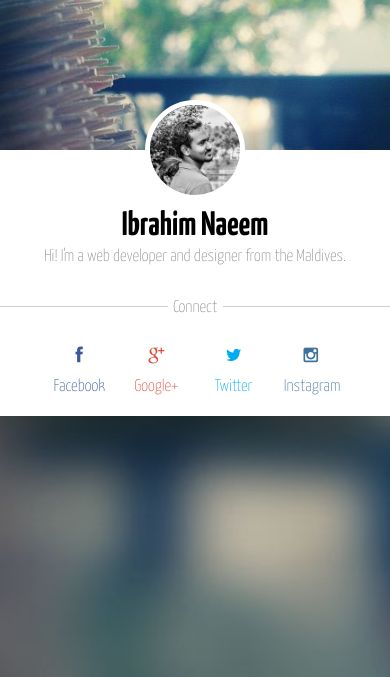
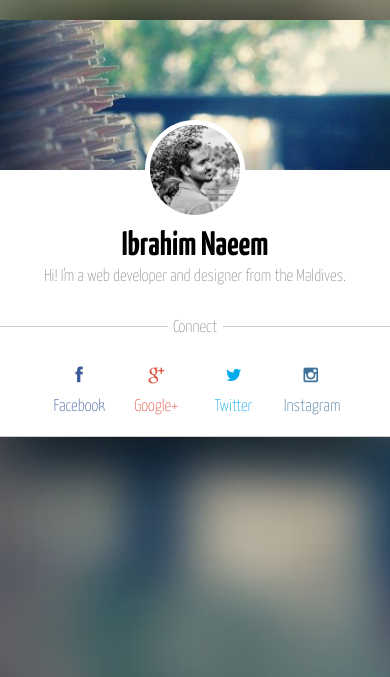
Before and after one commit to mbting/naeem.mv, a PHP site: page / in a window 390 px wide. Shown: the top 677 px of the page. Run offline with PHP 8.4, Linux system fonts and the light colour scheme.

Commit message:
fix background cover on mobile devices

```diff
--- a/css/style.css
+++ b/css/style.css
@@ -38,6 +38,10 @@ html,body,div,header,section,footer,nav,p,h1,h3,a,img,li,ul {
 body {
 	font-family: 'YanoneKaffeesatz', Helvetica, Arial;
 	background: url('../img/bg.jpg') no-repeat center center fixed;
+	-webkit-background-size: 100%;
+	-moz-background-size: 100%;
+	-o-background-size: 100%;
+	background-size: 100%;
 	-webkit-background-size: cover;
 	-moz-background-size: cover;
 	-o-background-size: cover;
@@ -125,8 +129,12 @@ body {
 
 @media only screen and (max-width: 500px) {
 	#card {
-		margin: 0;
+		margin-top: 5%;
 		width: 100%;
+		box-shadow: 0px 0px 100px 5px #000;
+		-moz-box-shadow: 0px 0px 100px 5px #000;
+		-webkit-box-shadow: 0px 0px 100px 5px #000;
+		border-bottom: 1px solid #cecece;
 	}
 	#card footer li {
 	width: 20%;
```
